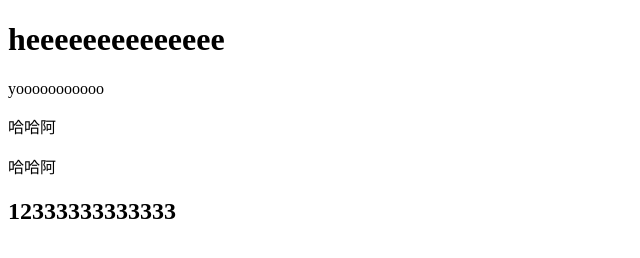
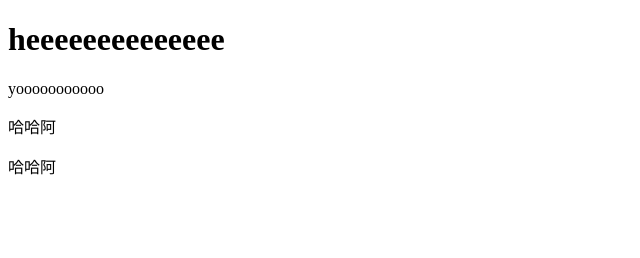
Before and after one commit to tiffany1029tw/CD, a plain HTML site: page index.html in a window 1280 px wide. Shown: the whole page, without its empty margins (0-640 px from the left). Drawn offline with Linux system fonts and the light colour scheme.

```diff
--- a/index.html
+++ b/index.html
@@ -10,6 +10,5 @@
     <p>yooooooooooo</p>
     <p>哈哈阿</p>
     <p>哈哈阿</p>
-    <h2>12333333333333</h2>
 </body>
 </html>
```
